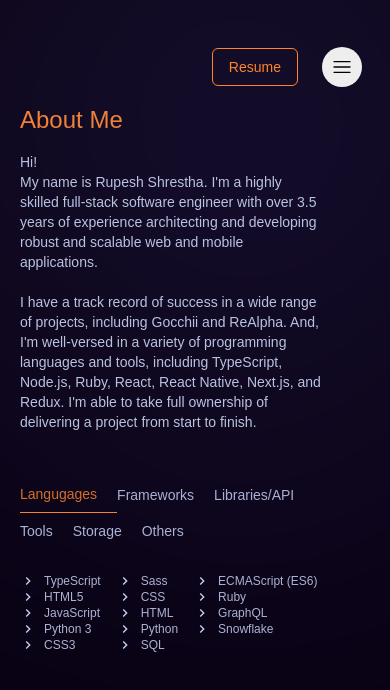
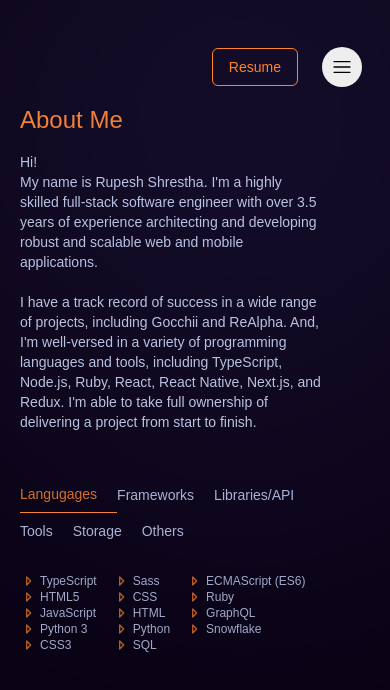
Before and after one commit to RUPESH1439/portfolio, a Next.js app: page /about in a window 390 px wide. Shown: the top 690 px of the page. Built offline with nearby package versions, Linux system fonts and the light colour scheme.

Commit message:
feat: add responsiveness for 2xl devices

```diff
--- a/src/components/Carousel/Carousel.tsx
+++ b/src/components/Carousel/Carousel.tsx
@@ -72,7 +72,7 @@ const Carousel: FunctionComponent<CarouselProps> = ({ sections }) => {
     const Component = sections[activeSectionIndex].Component;
     return (
         <div>
-            <div className="invisible md:visible fixed bottom-[8%] flex flex-col gap-7 w-[20px] left-[28px] md:left-[77px] right-[20px] overflow-y-hidden scrollbar-hide">
+            <div className="invisible md:visible fixed bottom-[8%] flex flex-col gap-7 w-[20px] left-[28px] md:left-[77px] 2xl:left-48 right-[20px] overflow-y-hidden scrollbar-hide">
                 {sections.map(({ key }, index) => {
                     return (
                         <animated.button
--- a/src/components/HeroSection/HeroSection.tsx
+++ b/src/components/HeroSection/HeroSection.tsx
@@ -21,11 +21,11 @@ const HeroSection: FunctionComponent<HeroSectionProps> = () => {
             <div className="text-gray text-xl md:text-6xl font-bold my-4 md:my-5">
                 {name}
             </div>
-            <div className="text-gray text-xl md:text-6xl font-bold opacity-50">
+            <div className="text-gray text-xl md:text-6xl font-bold opacity-[70%]">
                 {title}
             </div>
 
-            <div className="w-full md:w-1/2 my-4 md:my-12">
+            <div className="w-full md:w-1/2 my-4 md:my-12 text-gray text-opacity-[68%]">
                 I’m a full stack software engineer specializing in building
                 robust and scalable web and mobile applications. And, currently,
                 I’m engaged in freelancing primarily via{' '}
--- a/src/components/Layout.tsx
+++ b/src/components/Layout.tsx
@@ -12,7 +12,7 @@ export default function RootLayout({
         >
             <div className="h-[300px] lg:h-[200px] w-[300px] md:w-[700px] blur-[250px] md:blur-[400px] bg-blue-gradient rounded-full absolute -top-[12px] left-[25vw]" />
             <NavBar />
-            <div className="">{children}</div>
+            <div className="2xl:px-[8%]">{children}</div>
         </div>
     );
 }
--- a/src/components/Skills/Skill.tsx
+++ b/src/components/Skills/Skill.tsx
@@ -1,5 +1,5 @@
 import React, { FunctionComponent } from 'react';
-import { MdOutlineNavigateNext } from 'react-icons/md';
+import { TbCaretRight } from 'react-icons/tb';
 import { v4 as uuid } from 'uuid';
 export interface SkillProps {
     title: string;
@@ -19,11 +19,11 @@ const Skill: FunctionComponent<SkillProps> = ({ title, skills }) => {
                 <div className="flex flex-col items-start" key={uuid()}>
                     {slicedArray.map((skill) => (
                         <div
-                            className="flex flex-row gap-1 justify-center items-center gap-2"
+                            className="flex flex-row gap-1 justify-center items-center"
                             key={skill}
                         >
-                            <MdOutlineNavigateNext className="text-gray" />
-                            <div className="text-gray text-opacity-85 text-xs md:text-sm">
+                            <TbCaretRight className="text-primary opacity-70" />
+                            <div className="text-gray text-opacity-80 text-xs md:text-sm">
                                 {skill}
                             </div>
                         </div>
--- a/src/pages/index.tsx
+++ b/src/pages/index.tsx
@@ -27,14 +27,14 @@ export default function Home() {
     return (
         <div className="md:mx-20 md:py-36 2xl:py-48 flex flex-grow flex-1 overflow-y-hidden">
             <div
-                className={`invisible md:visible z-[2] h-[50%] md:h-[45%] w-[20%] border-r-0 rounded-r-none fixed top-[16%] left-[30px] md:left-[80px] border-[rgba(160,160,255,0.40)] border-[1px] rounded-[100px] border-b-0 rounded-b-none`}
+                className={`invisible md:visible 2xl:left-48 z-[2] h-[50%] md:h-[45%] w-[20%] border-r-0 rounded-r-none fixed top-[16%] left-[30px] md:left-[80px] border-[rgba(160,160,255,0.40)] border-[1px] rounded-[100px] border-b-0 rounded-b-none`}
             />
-            <div className="invisible md:visible z-[2] h-[50%] md:h-[45%] w-[20%] border-l-0 rounded-l-none fixed top-[16%] right-[30px] md:right-16 border-[rgba(160,160,255,0.40)] border-[1px] rounded-[100px] border-b-0 rounded-b-none " />
+            <div className="invisible md:visible z-[2] h-[50%] md:h-[45%] w-[20%] border-l-0 rounded-l-none fixed top-[16%] right-[30px] md:right-16 2xl:right-48 border-[rgba(160,160,255,0.40)] border-[1px] rounded-[100px] border-b-0 rounded-b-none " />
 
             <div className="relative z-[5]">
                 <Carousel sections={carouseSections} />
             </div>
-            <div className="fixed bottom-0 right-[20px] md:right-16">
+            <div className="fixed bottom-0 right-[20px] md:right-16 2xl:right-48">
                 <SocialMediaLinks />
             </div>
         </div>
```
